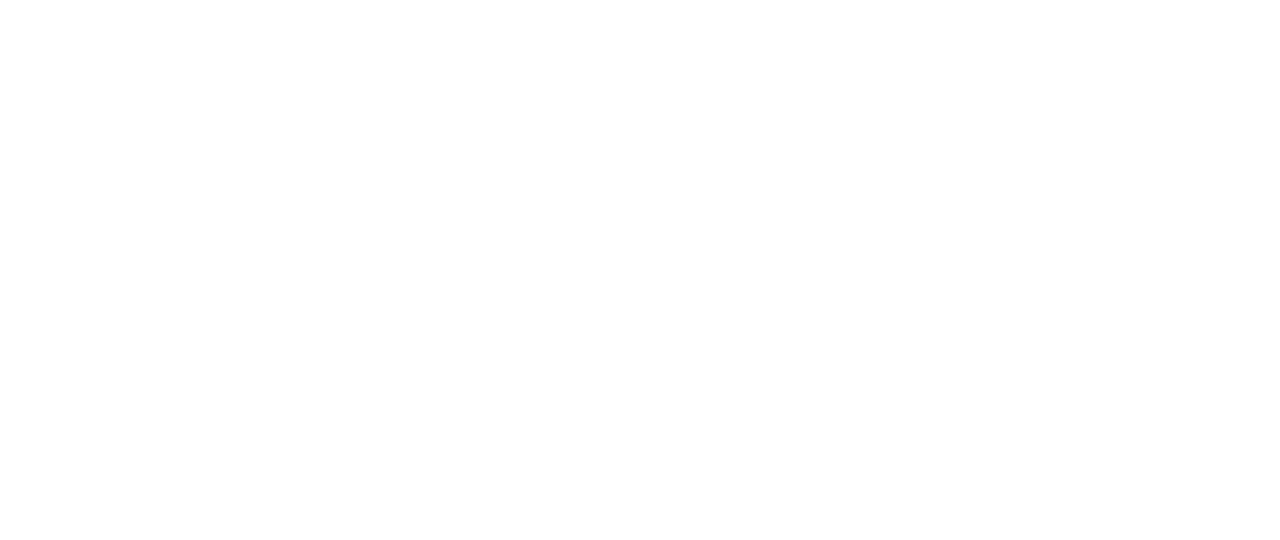
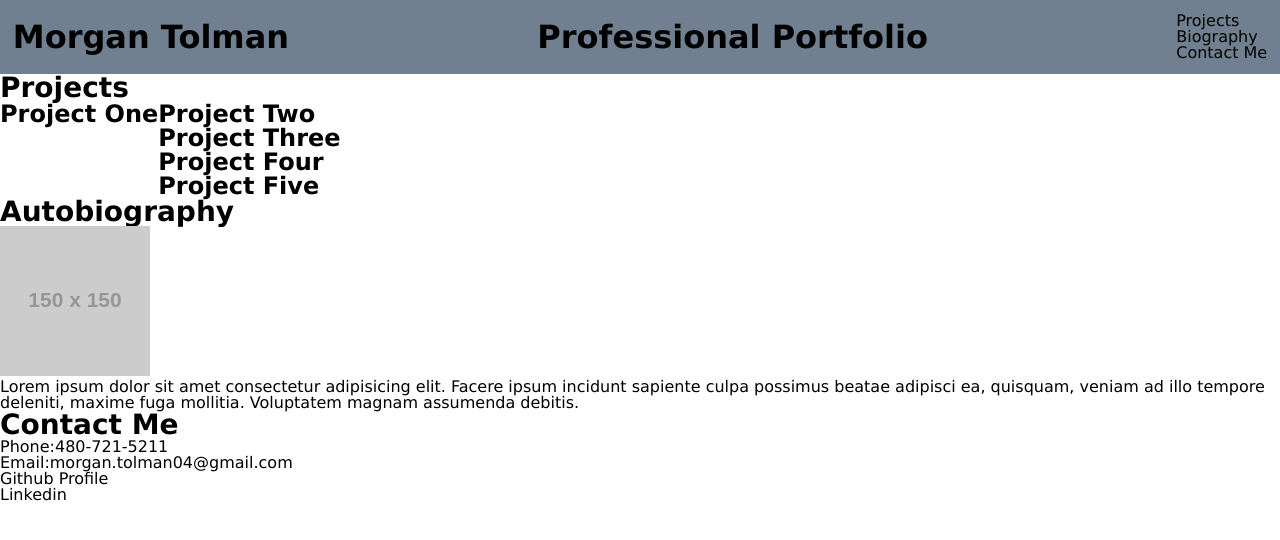
Before and after one commit to unheardof77/My-Portfolio, a plain HTML site: page index.html in a window 1280 px wide. Drawn offline with Linux system fonts and the light colour scheme; placeholder pictures from the web are drawn by us.

Commit message:
edited format of html, added some css to header.  Safe revert point.

```diff
--- a/Assets/CSS/Style.CSS
+++ b/Assets/CSS/Style.CSS
@@ -0,0 +1,44 @@
+:root {
+
+}
+
+* {
+    font-family: 'Lucida Sans', 'Lucida Sans Regular', 'Lucida Grande';
+}
+
+h1 {
+    font-size: 200%;
+}
+
+h2 {
+    font-size: 175%;
+}
+
+h3 {
+    font-size: 150%;
+}
+
+a {
+    text-decoration: none;
+    color: black;
+}
+
+main {
+    display: flex;
+
+}
+
+.mainheader {
+    display: flex;
+    justify-content: space-between;
+    color: black;
+    padding: 1%;
+    background-color: slategray;
+    align-items: center;
+
+}
+
+.bodyheader {
+    display: flex;
+    justify-content: center;
+}
--- a/index.html
+++ b/index.html
@@ -6,9 +6,59 @@
     <meta name="viewport" content="width=device-width, initial-scale=1.0">
     <link rel="stylesheet" href="./Assets/CSS/Reset.CSS" />
     <link rel="stylesheet" href="./Assets/CSS/Style.CSS" />
-    <title>UnHeardof77 Portfolio</title>
+    <title>Morgan Tolman Portfolio</title>
 </head>
+<header class="mainheader">
+    <h1>Morgan Tolman</h1>
+    <div>
+        <h1>Professional Portfolio</h1>
+    </div>
+    <nav>
+        <ul>
+            <li><a href="#">Projects</a></li>
+            <li><a href="#">Biography</a></li>
+            <li><a href="#">Contact Me</a></li>
+        </ul>
+    </nav>
+
+</header>
 <body>
+    <header>
+        <h2>Projects</h2>
+    </header>
+    <main>
+        <section id="displayproject">
+            <h3>Project One</h3>
+        </section>
+        <section class="subprojects">
+            <article>
+                <h3>Project Two</h3>
+            </article>
+            <article>
+                <h3>Project Three</h3>
+            </article>
+            <article>
+                <h3>Project Four</h3>
+            </article>
+            <article>
+                <h3>Project Five</h3>
+            </article>
+        </section>
+    </main>
+    <article>
+        <h2>Autobiography</h2>
+        <img src="https://via.placeholder.com/150" alt="placeholder image" />
+        <blockquote>Lorem ipsum dolor sit amet consectetur adipisicing elit. Facere ipsum incidunt sapiente culpa possimus beatae adipisci ea, quisquam, veniam ad illo tempore deleniti, maxime fuga mollitia. Voluptatem magnam assumenda debitis.</blockquote>
+    </article>
+</body>
+<footer>
+    <h2>Contact Me</h2>
+    <ul>
+        <li>Phone:480-721-5211</li>
+        <li>Email:morgan.tolman04@gmail.com</li>
+        <li><a href="#">Github Profile</a></li>
+        <li><a href="#">Linkedin</a></li>
+    </ul>
 
-</body>
+</footer>
 </html>
```
